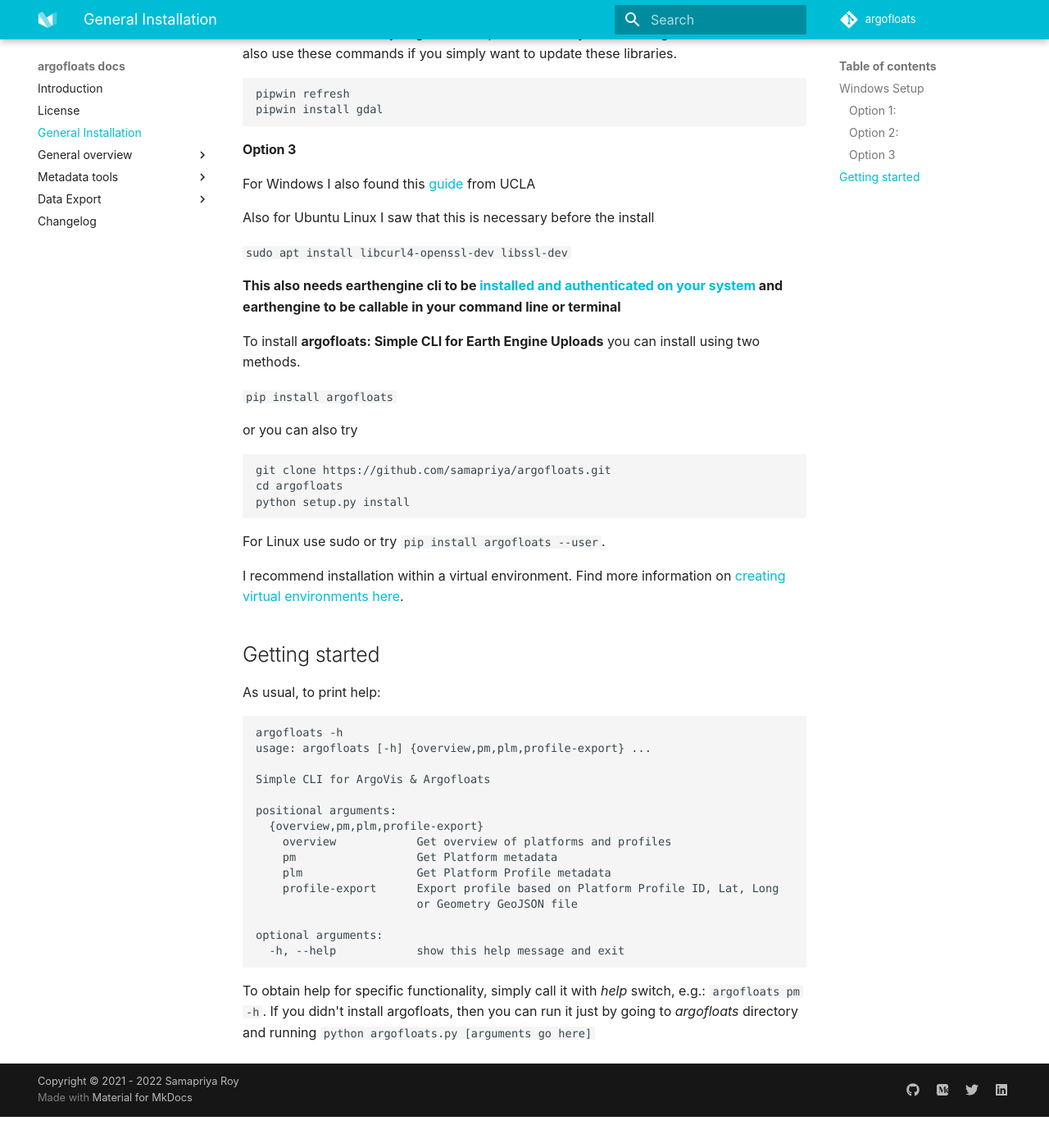
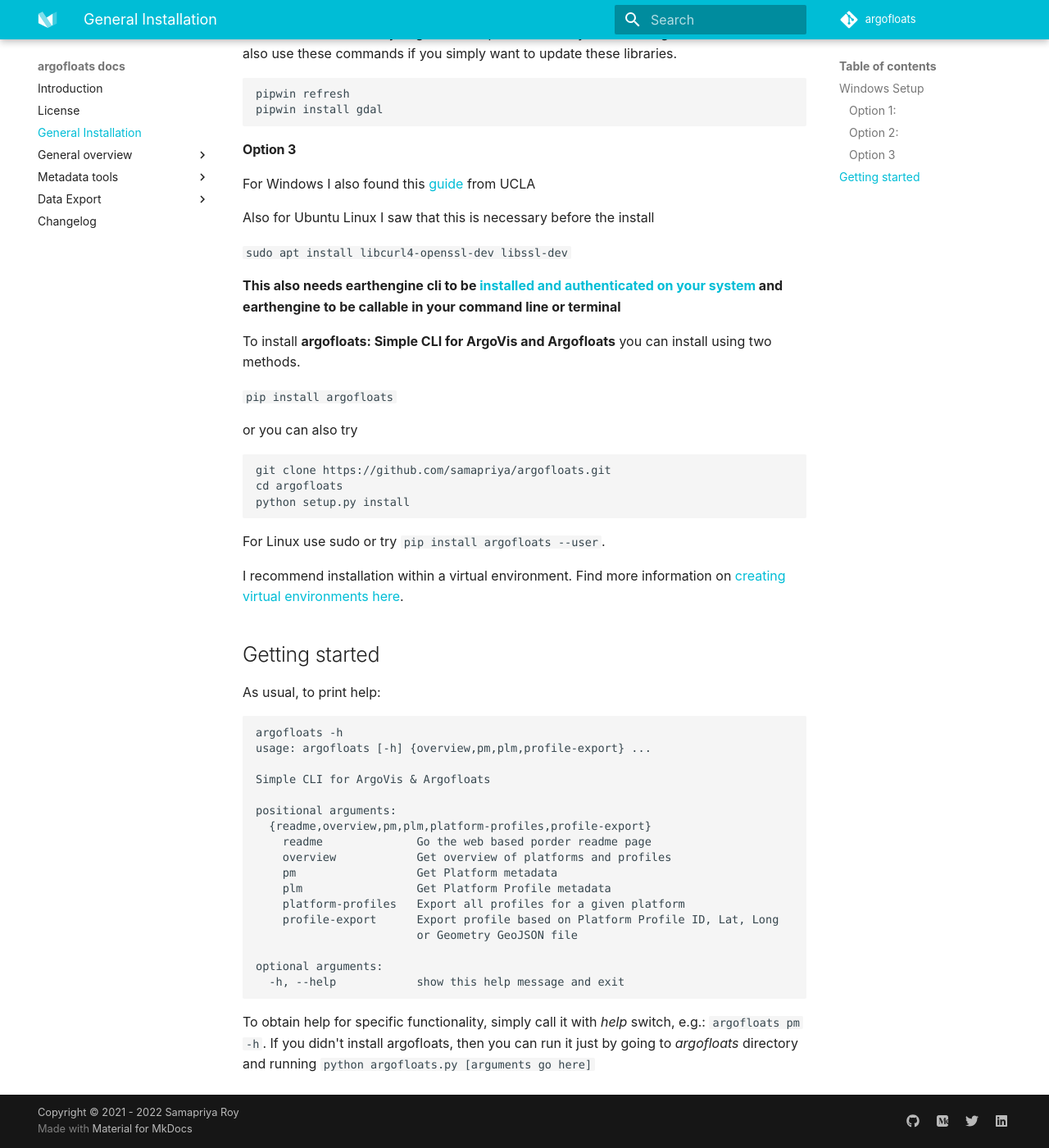
Before and after one commit to open-oceans/argofloats, an MkDocs documentation site: the page built from docs/installation.md, in a window 1280 px wide and 1400 px high, scrolled down 1044 px. Shown: the whole window at 82% size. Built offline with MkDocs 1.6.1 and Material for MkDocs 9.7.7, drawn with Linux system fonts in a browser that asks for light colours; some web fonts are replaced; comment, search, counter and statistics services are not loaded; before the commit the page ends 2406 px from its top, so only the background shows below that.

Commit message:
updated readme

````diff
--- a/docs/installation.md
+++ b/docs/installation.md
@@ -41,7 +41,7 @@
 
 **This also needs earthengine cli to be [installed and authenticated on your system](https://developers.google.com/earth-engine/python_install_manual) and earthengine to be callable in your command line or terminal**
 
-To install **argofloats: Simple CLI for Earth Engine Uploads** you can install using two methods.
+To install **argofloats: Simple CLI for ArgoVis and Argofloats** you can install using two methods.
 
 ```pip install argofloats```
 
@@ -67,10 +67,12 @@
 Simple CLI for ArgoVis & Argofloats
 
 positional arguments:
-  {overview,pm,plm,profile-export}
+  {readme,overview,pm,plm,platform-profiles,profile-export}
+    readme              Go the web based porder readme page
     overview            Get overview of platforms and profiles
     pm                  Get Platform metadata
     plm                 Get Platform Profile metadata
+    platform-profiles   Export all profiles for a given platform
     profile-export      Export profile based on Platform Profile ID, Lat, Long
                         or Geometry GeoJSON file
 
````
Also changed, not shown: README.md (+5 -4 lines).
